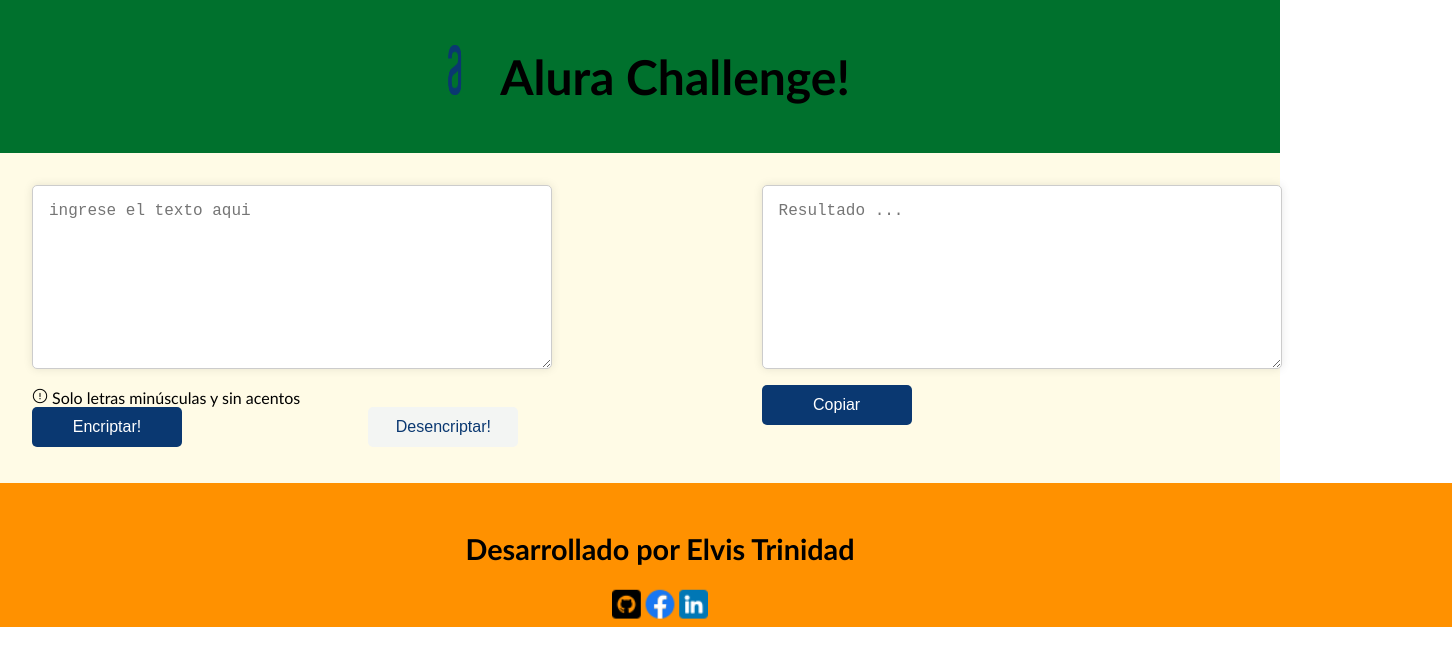
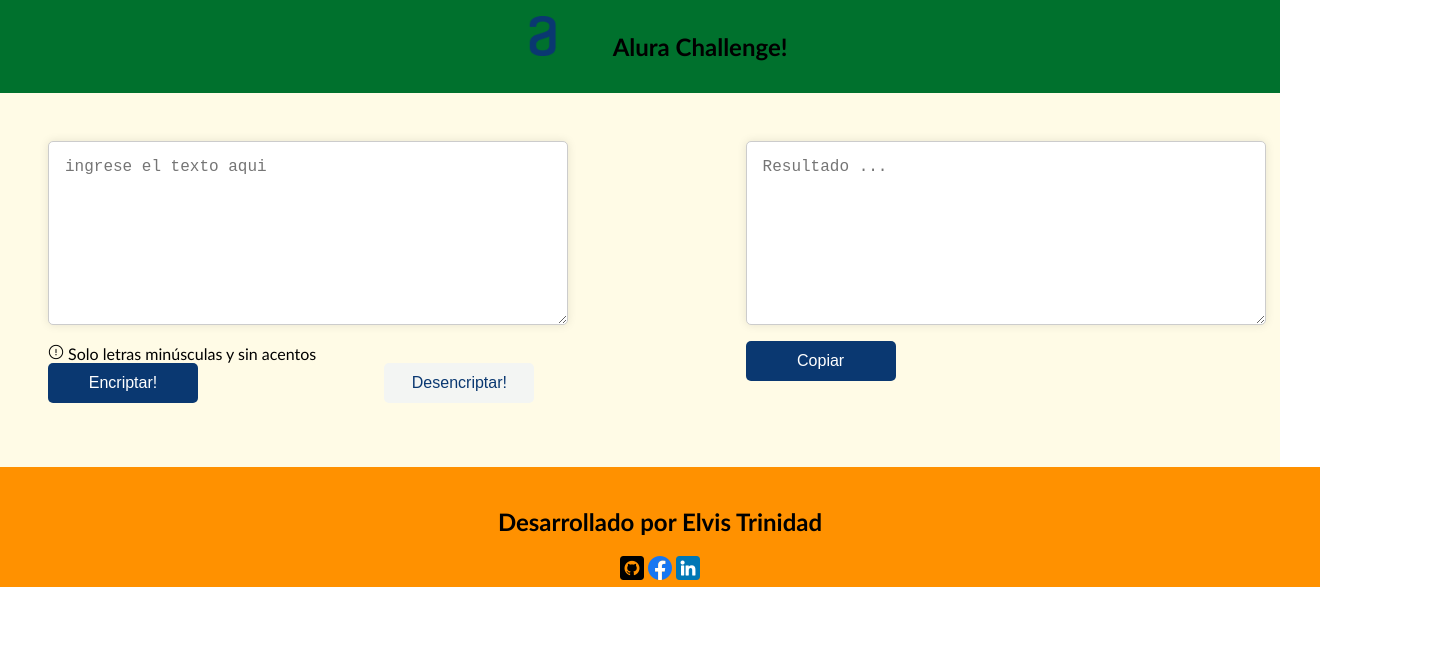
Before and after one commit to FreelancerMorales/Challenge-Alura, a plain HTML site: page index.html in a window 1280 px wide. Both pictures are taken after a click on the button "Encriptar!". Shown: the whole page, 1452 px wide, since content can reach past the window. Drawn offline with Linux system fonts and the light colour scheme.

Commit message:
Mejora inicial Estilos

```diff
--- a/css/estilos1.css
+++ b/css/estilos1.css
@@ -1,29 +1,57 @@
+/* Variables CSS */
+:root {
+    --primary-color: #00712D;
+    --secondary-color: #FFFBE6;
+    --font-size-base: 16px;
+    --font-family-base: 'Gill Sans', 'Gill Sans MT', Calibri, 'Trebuchet MS', sans-serif;
+  }
+
+  /* Estilos base */
   body {
-    font-family: 'Gill Sans', 'Gill Sans MT', Calibri, 'Trebuchet MS', sans-serif;
+    font-family: var(--font-family-base);
     margin: 0;
     padding: 0;
   }
 
   header {
-    background-color: #00712D;
+    background-color: var(--primary-color);
     color: black;
     padding: 1em;
     text-align: center;
   }
 
+  footer {
+    background-color: #FF9100;
+    width: 100%;
+    height: 80px;
+    text-align: center;
+    padding: 20px;
+    color: black;
+  }
+
+  /* Clases utilitarias */
+  .text-center {
+    text-align: center;
+  }
+
+  .flex-row {
+    display: flex;
+    flex-direction: row;
+    justify-content: space-between;
+  }
+
+  .bg-color {
+    background-color: var(--secondary-color);
+  }
+
+  /* Estilos específicos */
   .logo {
     display: inline-block;
     margin-right: 1em;
   }
 
-.logo:hover{
-    transform: translateX(10px);
-}
-
   .logo img {
-    width: 50px;
-    height: 50px;
-    transition: transform 0.5s ease;
+    width: 100px;
   }
 
   .titulo {
@@ -37,64 +65,41 @@ header {
     flex-direction: row;
     justify-content: space-between;
     padding: 2em;
-    background-color:#FFFBE6;
-
+    background-color: var(--secondary-color);
   }
 
-.seccion__1 {
-    width: 40%; /* Ancho del primer contenedor */
-    margin-right: 2em;
+  .seccion {
+    width: 40%;
+    margin: 1em;
   }
 
-.seccion__2 {
-    width: 40%; /* Ancho del segundo contenedor */
-    margin-left: 2em;
-}
-
-.area1{
+  .area {
     width: 100%;
     height: 150px;
     padding: 1em;
-    font-size: 16px;
+    font-size: var(--font-size-base);
     border: 1px solid #ccc;
     border-radius: 5px;
     box-shadow: 0 0 10px rgba(0, 0, 0, 0.1);
     margin-bottom: 1em;
   }
 
-.area2{
-    width: 100%;
-    height: 150px;
-    padding: 1em;
-    font-size: 16px;
-    border: 1px solid #ccc;
-    border-radius: 5px;
-    box-shadow: 0 0 10px rgba(0, 0, 0, 0.1);
-    margin-bottom: 1em;
-}
-
-.contenedor_botones1 {
+  .contenedor-botones {
     display: flex;
     flex-direction: row;
-    justify-content: space-between;
-}
-
-.contenedor_botones2 {
-    display: flex;
-    flex-direction: row; /* Agregado para que los botones estén debajo del textarea */
     justify-content: space-between;
   }
 
   button {
     width: 150px;
     height: 40px;
-    font-size: 16px;
+    font-size: var(--font-size-base);
     border: none;
     border-radius: 5px;
-    background-color: #4CAF50;
+    background-color: var(--primary-color);
     color: #fff;
     cursor: pointer;
-    margin-bottom: 1em; /* Agregado para separar los botones */
+    margin-bottom: 1em;
   }
 
   button:hover {
@@ -104,40 +109,27 @@ button:hover {
     transition: 10ms;
     padding: 2%;
     border-color: #0000FF;
-
   }
 
-.btn_encriptar {
+  .btn-encriptar {
     background-color: #0A3871;
-    ;
   }
 
-.btn_desencriptar {
+  .btn-desencriptar {
     background-color: #f3f5f3;
     color: #0A3871;
   }
 
-.btn_copiar {
+  .btn-copiar {
     background-color: #0A3871;
     margin-left: 0;
   }
 
-.btn_borrar {
+  .btn-borrar {
     background-color: #f3f5f3;
     margin-right: 0;
     color: #0A3871;
     border-color: #0A3871;
-}
-
-footer{
-    background-color: #FF9100;
-    width: 100%;
-    height: 80px;
-    text-align: center;
-    padding: 20px;
-    color: black;
-    transition: transform 0.3s;
-    transform: scale(1.2);
   }
 
   /* Media Queries */
@@ -147,12 +139,12 @@ footer{
       align-items: center;
     }
 
-    .seccion__1, .seccion__2 {
+    .seccion {
       width: 90%;
       margin: 1em 0;
     }
 
-    .contenedor_botones1, .contenedor_botones2 {
+    .contenedor-botones {
       flex-direction: column;
       align-items: center;
     }
--- a/index.html
+++ b/index.html
@@ -4,47 +4,41 @@
     <meta charset="UTF-8">
     <meta name="viewport" content="width=device-width, initial-scale=1.0">
     <title>Encriptador de texto</title>
-
     <link rel="stylesheet" href="css/estilos1.css">
 </head>
 <body>
-    <header>
+    <header class="text-center">
         <div class="logo">
-        <img src="images/Logo.png" alt="imagen del logo de Alura">
+            <img src="images/Logo.png" alt="imagen del logo de Alura">
         </div>
-        <div class="titulo" >
-        <h1>Alura Challenge!</h1>
-        </div>
+        <h1 class="titulo">Alura Challenge!</h1>
     </header>
-    <main class="presentacion">
-        <section class="seccion__1">
-            <textarea class="area1" type="text" id="texto" placeholder="ingrese el texto aqui"></textarea>
+    <main class="presentacion flex-row">
+        <section class="seccion">
+            <textarea class="area" id="texto" placeholder="ingrese el texto aqui"></textarea>
             <div class="terminos">
                 <img src="images/danger.png" alt="imagen signo de exclamación">
                 <span>Solo letras minúsculas y sin acentos</span>
             </div>
-
-            <div class="contenedor_botones1">
-                <button type="button" id="btnEncriptar" onclick="encriptar()" class="btn_encriptar">Encriptar!</button>
-                <button type="button" id="btnDesencriptar" onclick="desencriptar()" class="btn_desencriptar">Desencriptar!</button>
+            <div class="contenedor-botones flex-row">
+                <button type="button" id="btnEncriptar" onclick="encriptar()" class="btn-encriptar">Encriptar!</button>
+                <button type="button" id="btnDesencriptar" onclick="desencriptar()" class="btn-desencriptar">Desencriptar!</button>
             </div>
         </section>
-
-        <section class="seccion__2">
-            <textarea class="area2" name="area" id="area" placeholder="Resultado ..." readonly></textarea>
-            <div class="contenedor_botones2">
-                <button type="button" id="btnCopiar" style="display: none;" onclick="copiar()" class="btn_copiar">Copiar</button>
-                <button type="button" id="btnBorrar" style="display: none;" onclick="borrar()" class="btn_borrar">Borrar</button>
+        <section class="seccion">
+            <textarea class="area" name="area" id="area" placeholder="Resultado ..." readonly></textarea>
+            <div class="contenedor-botones flex-row">
+                <button type="button" id="btnCopiar" style="display: none;" onclick="copiar()" class="btn-copiar">Copiar</button>
+                <button type="button" id="btnBorrar" style="display: none;" onclick="borrar()" class="btn-borrar">Borrar</button>
             </div>
         </section>
     </main>
-    <footer class="footer">
+    <footer class="footer text-center">
         <h2><b>Desarrollado por Elvis Trinidad</b></h2>
         <a href="https://github.com/ElvisTrinidad"><img src="images/github.png" alt="Logo de Git Hub"></a>
         <a href="https://es-la.facebook.com/"><img src="images/facebook (1).png" alt="imagen de facebook"></a>
         <a href="https://www.linkedin.com/feed/"><img src="images/linkedin.png" alt="imagen de linkedIn"></a>
     </footer>
-
     <script src="js/encriptacion1.js"></script>
 </body>
 </html>
```
Lines whose indentation alone changed are shown as unchanged.
